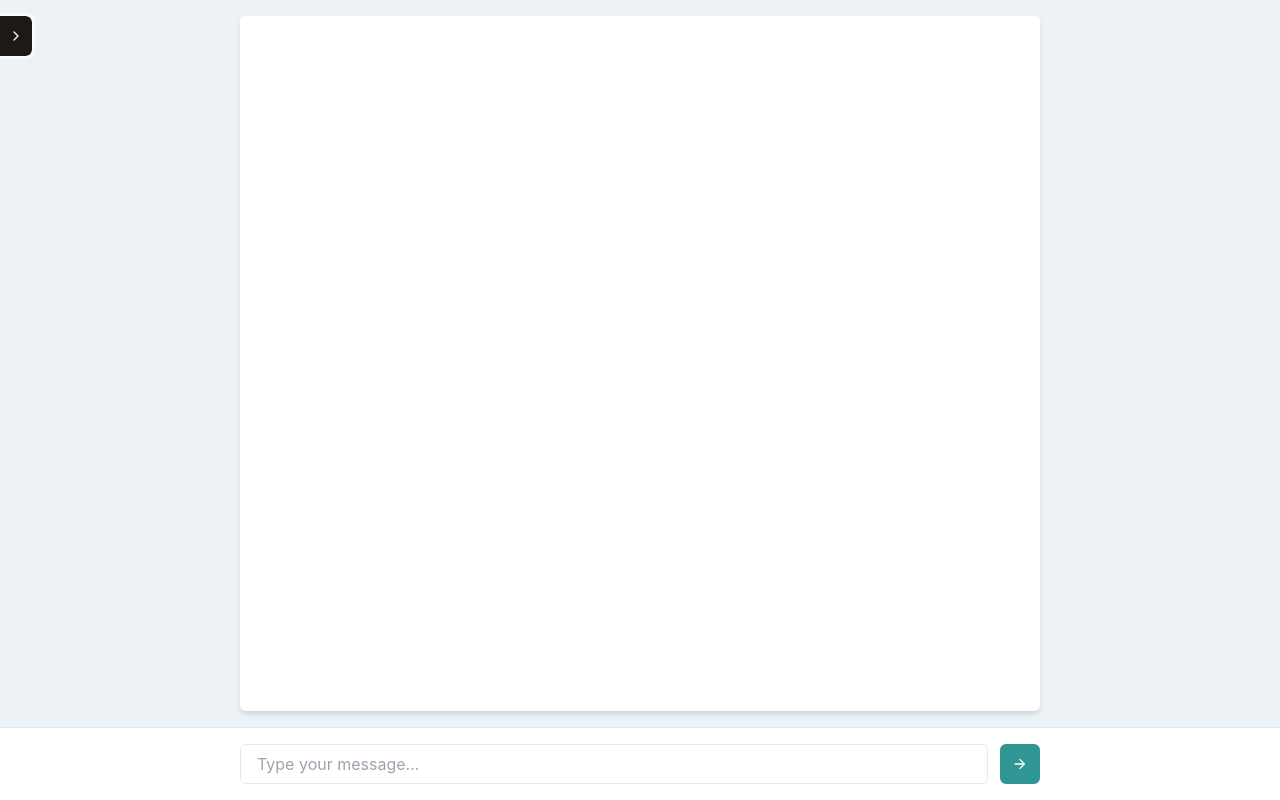
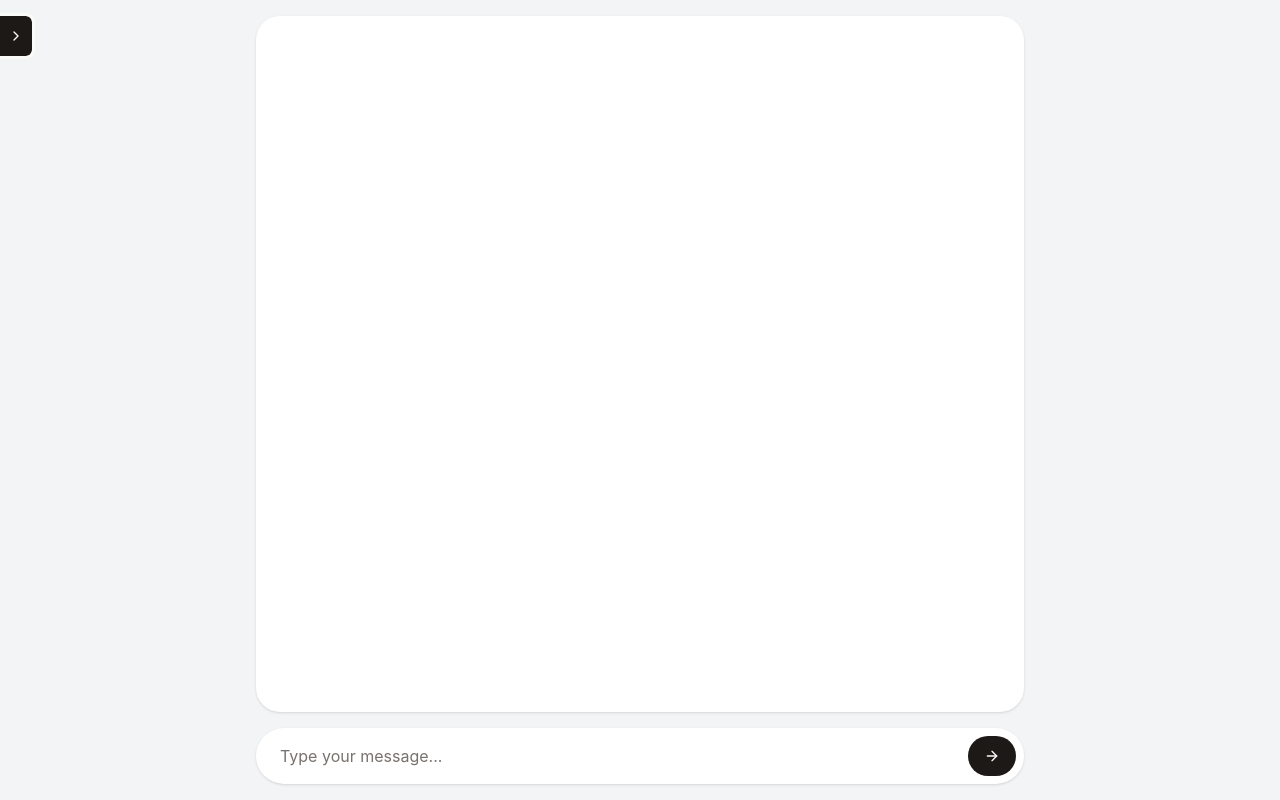
Before and after one commit to raka-yuda/local-ai, a Next.js app: page /mdx-chat in a window 1280 px wide. Built offline with nearby package versions, Linux system fonts and the light colour scheme.

Commit message:
feat: update mdx chatstream page

```diff
--- a/src/components/MDXChatStream.js
+++ b/src/components/MDXChatStream.js
@@ -1,7 +1,11 @@
 import React, { useState, useEffect, useRef, useCallback } from 'react';
-import { Box, VStack, Textarea, Text, Flex, HStack, IconButton } from "@chakra-ui/react";
+// import { Box, VStack, Text, Flex, HStack, IconButton } from "@chakra-ui/react";
 import { ArrowForwardIcon } from '@chakra-ui/icons';
 import Sidebar from './Sidebar';
+import { Textarea } from "@/components/ui/textarea";
+import useAutosizeTextArea from '@/hooks/useAutosizeTextArea';
+import { Button } from './ui/button';
+import { ArrowRight, Loader } from 'lucide-react';
 
 function MDXChatStream() {
   const [messages, setMessages] = useState([]);
@@ -96,74 +100,129 @@ function MDXChatStream() {
 
   const renderMessage = (content) => {
     const parts = content.split('\n').map((part, index) => (
-      <Text key={index} whiteSpace="pre-wrap">{part}</Text>
+      <p key={index} whiteSpace="pre-wrap">{part}</p>
     ));
     return parts;
   };
 
+  const textAreaRef = useRef(null);
+
+  useAutosizeTextArea(textAreaRef.current, input);
+
   return (
-    <Flex direction="column" h="100vh" w="100vw" overflow="hidden">
+    // <Flex direction="column" h="100vh" w="100vw" overflow="hidden">
+    //   <Sidebar />
+    //   <Flex justify="center" flex={1} overflow="hidden" bg="gray.100" pt={8}>
+    //     <VStack
+    //       flex={1}
+    //       maxW="800px"
+    //       h="100%"
+    //       overflowY="auto"
+    //       spacing={4}
+    //       p={4}
+    //       alignItems="stretch"
+    //       bg="white"
+    //       borderRadius="md"
+    //       boxShadow="md"
+    //       m={4}
+    //     >
+    //       {messages.map((msg, index) => (
+    //         <Box
+    //           key={index}
+    //           alignSelf={msg.role === 'user' ? 'flex-end' : 'flex-start'}
+    //           bg={msg.role === 'user' ? 'teal.100' : 'gray.100'}
+    //           p={3}
+    //           borderRadius="lg"
+    //           maxW="70%"
+    //         >
+    //           {renderMessage(msg.content)}
+    //         </Box>
+    //       ))}
+    //       {/* {streamingMessage && (
+    //         <Box alignSelf="flex-start" bg="gray.100" p={3} borderRadius="lg" maxW="70%">
+    //           {renderMessage(streamingMessage)}
+    //         </Box>
+    //       )} */}
+    //       <div ref={messagesEndRef} />
+    //     </VStack>
+    //   </Flex>
+    //   <Box as="form" onSubmit={handleSubmit} p={4} bg="white" borderTop="1px" borderColor="gray.200">
+    //     <HStack maxW="800px" mx="auto" spacing={3} alignItems="flex-end">
+    //       <Textarea
+    //         value={input}
+    //         onChange={(e) => setInput(e.target.value)}
+    //         placeholder="Type your message..."
+    //         size="md"
+    //         borderRadius="md"
+    //         minH="40px"
+    //         maxH="200px"
+    //         resize="none"
+    //         overflowY="auto"
+    //         flex={1}
+    //       />
+    //       <IconButton
+    //         type="submit"
+    //         icon={<ArrowForwardIcon />}
+    //         isLoading={isLoading}
+    //         colorScheme="teal"
+    //         size="md"
+    //         borderRadius="md"
+    //         aria-label="Send message"
+    //       />
+    //     </HStack>
+    //   </Box>
+    // </Flex>
+    <div className="flex flex-col h-screen w-screen overflow-hidden bg-gray-100 ">
       <Sidebar />
-      <Flex justify="center" flex={1} overflow="hidden" bg="gray.100" pt={8}>
-        <VStack
-          flex={1}
-          maxW="800px"
-          h="100%"
-          overflowY="auto"
-          spacing={4}
-          p={4}
-          alignItems="stretch"
-          bg="white"
-          borderRadius="md"
-          boxShadow="md"
-          m={4}
-        >
-          {messages.map((msg, index) => (
-            <Box
-              key={index}
-              alignSelf={msg.role === 'user' ? 'flex-end' : 'flex-start'}
-              bg={msg.role === 'user' ? 'teal.100' : 'gray.100'}
-              p={3}
-              borderRadius="lg"
-              maxW="70%"
-            >
-              {renderMessage(msg.content)}
-            </Box>
-          ))}
-          {/* {streamingMessage && (
-            <Box alignSelf="flex-start" bg="gray.100" p={3} borderRadius="lg" maxW="70%">
-              {renderMessage(streamingMessage)}
-            </Box>
-          )} */}
-          <div ref={messagesEndRef} />
-        </VStack>
-      </Flex>
-      <Box as="form" onSubmit={handleSubmit} p={4} bg="white" borderTop="1px" borderColor="gray.200">
-        <HStack maxW="800px" mx="auto" spacing={3} alignItems="flex-end">
+      <div className="flex justify-center flex-1 overflow-y-auto">
+        <div className="flex flex-1 max-w-3xl bg-white rounded-[24px] shadow m-4 overflow-y-auto min-h-0 pb-4">
+          <div className="flex flex-col p-4 pb-4 w-full h-full">
+            {messages.map((msg, index) => (
+              <div
+                key={index}
+                className={`p-3 rounded-2xl max-w-[70%] my-2 ${
+                  msg.role === 'user' ?
+                    'ml-auto bg-primary rounded-br-none text-white' :
+                    'mr-auto bg-gray-100 rounded-bl-none'
+                }`}
+              >
+                {/* <p>{renderMessage(msg.content)}</p> */}
+                <p>{renderMessage(msg.content)}</p>
+              </div>
+            ))}
+            {isLoading && (
+              <div className="p-3 rounded-lg bg-gray-100 rounded-bl-none flex max-w-[70%]">
+                <p className="italic text-gray-500">
+                  Assistant is typing
+                  <span className="animate-pulse">...</span>
+                </p>
+              </div>
+            )}
+            <div ref={messagesEndRef} className='mb-4'/>
+          </div>
+        </div>
+      </div>
+      <form onSubmit={handleSubmit} className="pb-4 px-4">
+        <div className="flex max-w-3xl mx-auto space-x-3 items-end rounded-[28px] bg-white p-2 shadow">
           <Textarea
             value={input}
+            ref={textAreaRef}
+            rows={1}
             onChange={(e) => setInput(e.target.value)}
             placeholder="Type your message..."
-            size="md"
-            borderRadius="md"
-            minH="40px"
-            maxH="200px"
-            resize="none"
-            overflowY="auto"
-            flex={1}
+            className="min-h-[40px] max-h-[200px] resize-none overflow-y-auto flex-1 outline-none border-none rounded-[22px] ring-0 px-4 text-base"
+
           />
-          <IconButton
-            type="submit"
-            icon={<ArrowForwardIcon />}
-            isLoading={isLoading}
-            colorScheme="teal"
-            size="md"
-            borderRadius="md"
-            aria-label="Send message"
-          />
-        </HStack>
-      </Box>
-    </Flex>
+          <Button type="submit" disabled={isLoading} className={"rounded-full"}>
+
+            {!isLoading
+              ? <ArrowRight className="h-4 w-4" />
+              : <Loader className="h-4 w-4 animate-spin"/>
+            }
+          </Button>
+        </div>
+      </form>
+    </div>
   );
 }
 
```
